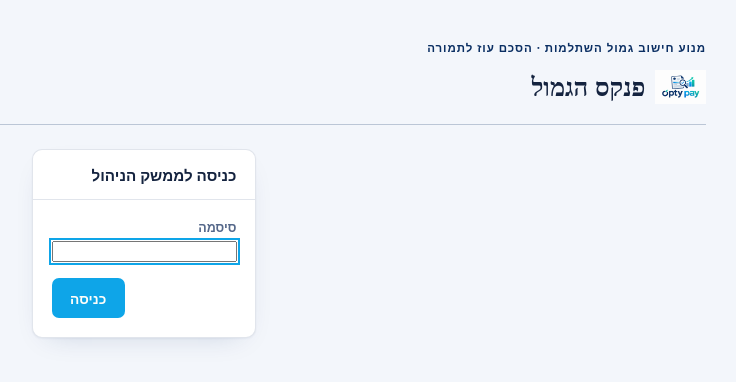
After one commit to Rivka-Man/salary-engine, a Flask app: page /login in a window 1280 px wide. The commit adds this page. Shown: the top 382 px of the page, without its empty margins (496-1232 px from the left). Run offline with Flask 3, Linux system fonts and the light colour scheme; some libraries are stand-ins or nearby versions.

Commit message:
Require a password for the admin interface; read session key from env
Admin pages now require ADMIN_PASSWORD (login page + logout). Without it
the admin is locked, except for local development on localhost. Teacher
personal links (/my/<token>) stay token-protected without a password.
SECRET_KEY now comes from the environment instead of a hardcoded value.

Co-Authored-By: Claude Opus 5.5 <noreply@anthropic.com>

```diff
--- a/app.py
+++ b/app.py
@@ -2,23 +2,72 @@
 ממשק ווב להזנת נתוני מורים והרצת מנוע גמול ההשתלמות.
 מריץ מעל אותו PostgreSQL (Supabase) שמשתמש בו engine.py.
 """
+import hmac
 import io
 import json
+import os
 import re
 import secrets
-from datetime import date, datetime
+from datetime import date, datetime, timedelta
 
 import psycopg2
-from flask import Flask, abort, flash, redirect, render_template, request, send_file, url_for
+from flask import Flask, abort, flash, redirect, render_template, request, send_file, session, url_for
 
 from db import get_connection
 from engine import RULES_METADATA, SCHOOL_YEAR_START, compute_gimul_hishtalmut, init_db, school_year_of
 from pdf_import import parse_courses_pdf, parse_heikef_misra_pdf, parse_maktav_haasaka_pdf
 
 app = Flask(__name__)
-app.secret_key = "salary-engine-local-dev"
+# בשרת: SECRET_KEY ממשתנה סביבה. בלעדיו - מפתח אקראי לכל הפעלה (התחברויות
+# מתאפסות באתחול השרת, אבל אף פעם לא מפתח קבוע וידוע מהקוד).
+app.secret_key = os.environ.get("SECRET_KEY") or secrets.token_hex(32)
+app.permanent_session_lifetime = timedelta(hours=12)
+
+# סיסמת ממשק הניהול. בלי ADMIN_PASSWORD ממשק הניהול נעול לגמרי, חוץ מהרצה
+# מקומית (localhost) לפיתוח.
+ADMIN_PASSWORD = os.environ.get("ADMIN_PASSWORD") or ""
 
 init_db(reset=False)
+
+
+def _is_local_request():
+    return request.host.split(":")[0] in ("localhost", "127.0.0.1") and request.remote_addr == "127.0.0.1"
+
+
+@app.before_request
+def require_admin_login():
+    # הממשק העצמאי של המורה (/my/<token>) מוגן ע"י האסימון האישי, וקבצים
+    # סטטיים פתוחים. כל השאר הוא ממשק ניהול.
+    if request.endpoint in (None, "static", "admin_login", "admin_logout") or request.path.startswith("/my/"):
+        return None
+    if session.get("is_admin"):
+        return None
+    if not ADMIN_PASSWORD and _is_local_request():
+        return None
+    return redirect(url_for("admin_login", next=request.full_path if request.method == "GET" else None))
+
+
+@app.route("/login", methods=["GET", "POST"])
+def admin_login():
+    if request.method == "POST":
+        password = request.form.get("password") or ""
+        if ADMIN_PASSWORD and hmac.compare_digest(password.encode(), ADMIN_PASSWORD.encode()):
+            session.clear()
+            session.permanent = True
+            session["is_admin"] = True
+            nxt = request.args.get("next") or ""
+            # רק נתיב פנימי - לא הפניה לאתר חיצוני
+            if not nxt.startswith("/") or nxt.startswith("//"):
+                nxt = url_for("index")
+            return redirect(nxt)
+        flash("סיסמה שגויה." if ADMIN_PASSWORD else "לא הוגדרה סיסמת ניהול בשרת (ADMIN_PASSWORD).", "error")
+    return render_template("login.html", hide_admin_nav=True)
+
+
+@app.route("/logout", methods=["POST"])
+def admin_logout():
+    session.clear()
+    return redirect(url_for("admin_login"))
 
 RULE_TITLES = {r["rule_id"]: r["title"] for r in RULES_METADATA}
 RULE_DESCRIPTIONS = {r["rule_id"]: r["description"] for r in RULES_METADATA}
--- a/render.yaml
+++ b/render.yaml
@@ -8,3 +8,7 @@ services:
     envVars:
       - key: DATABASE_URL
         sync: false
+      - key: ADMIN_PASSWORD
+        sync: false
+      - key: SECRET_KEY
+        generateValue: true
--- a/templates/base.html
+++ b/templates/base.html
@@ -145,7 +145,12 @@
       <span class="brand display"><img src="{{ url_for('static', filename='logo.png') }}" alt="OptyPay"> פנקס הגמול</span>
       {% else %}
       <a href="{{ url_for('index') }}" class="brand display"><img src="{{ url_for('static', filename='logo.png') }}" alt="OptyPay"> פנקס הגמול</a>
-      <nav class="top-nav"><a href="{{ url_for('new_teacher') }}">+ מורה חדש</a></nav>
+      <nav class="top-nav">
+        <a href="{{ url_for('new_teacher') }}">+ מורה חדש</a>
+        {% if session.get('is_admin') %}
+        <form method="post" action="{{ url_for('admin_logout') }}" style="display:inline"><button type="submit" class="btn btn-ghost" style="padding:0.3rem 0.7rem; font-size:0.85rem;">יציאה</button></form>
+        {% endif %}
+      </nav>
       {% endif %}
     </div>
   </header>
--- /dev/null
+++ b/templates/login.html
@@ -0,0 +1,18 @@
+{% extends "base.html" %}
+{% block title %}כניסה — פנקס הגמול{% endblock %}
+{% block content %}
+<section class="panel" style="max-width:420px; margin:0 auto;">
+  <div class="panel-head">
+    <span class="panel-title">כניסה לממשק הניהול</span>
+  </div>
+  <form class="panel-body" method="post">
+    <div class="field">
+      <label for="password">סיסמה</label>
+      <input type="password" id="password" name="password" required autofocus autocomplete="current-password">
+    </div>
+    <div class="actions-row">
+      <button type="submit" class="btn btn-primary">כניסה</button>
+    </div>
+  </form>
+</section>
+{% endblock %}
```
Also changed, not shown: README.md.
